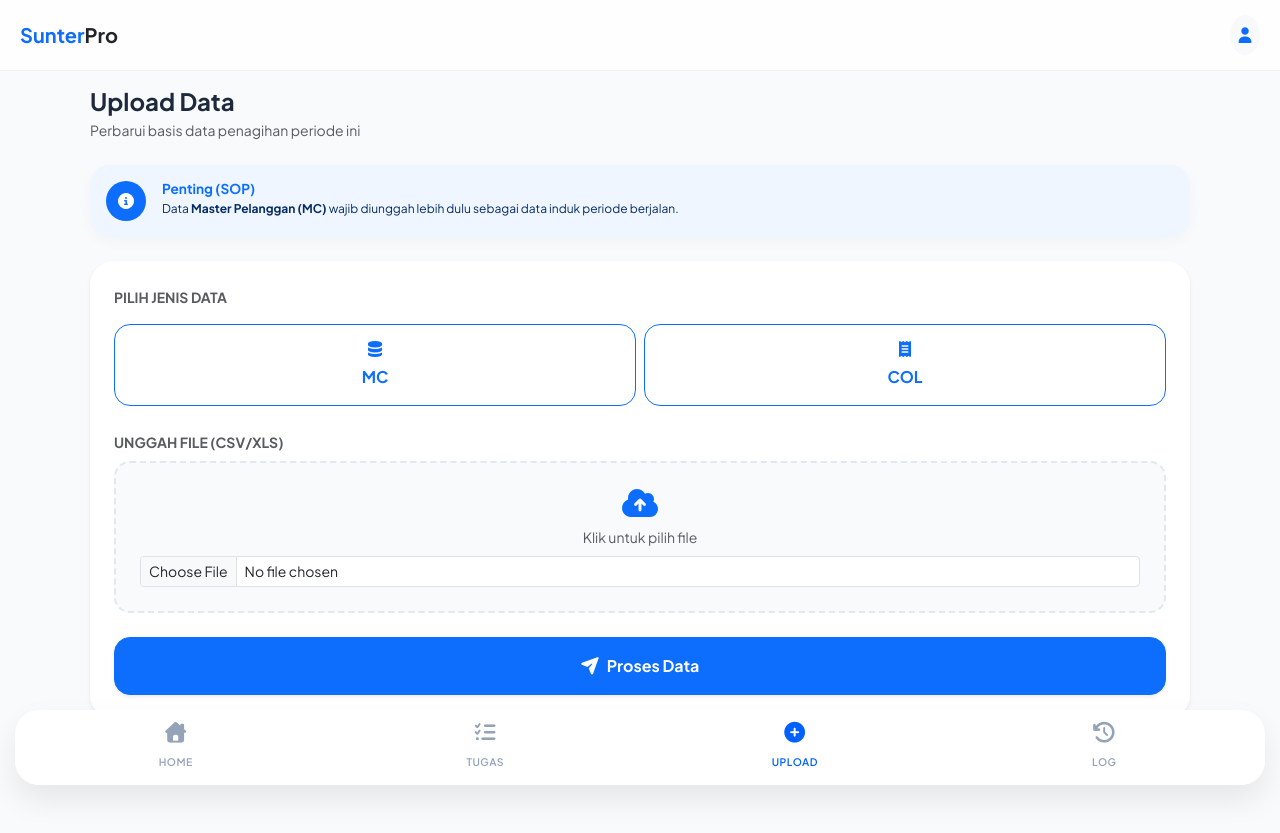
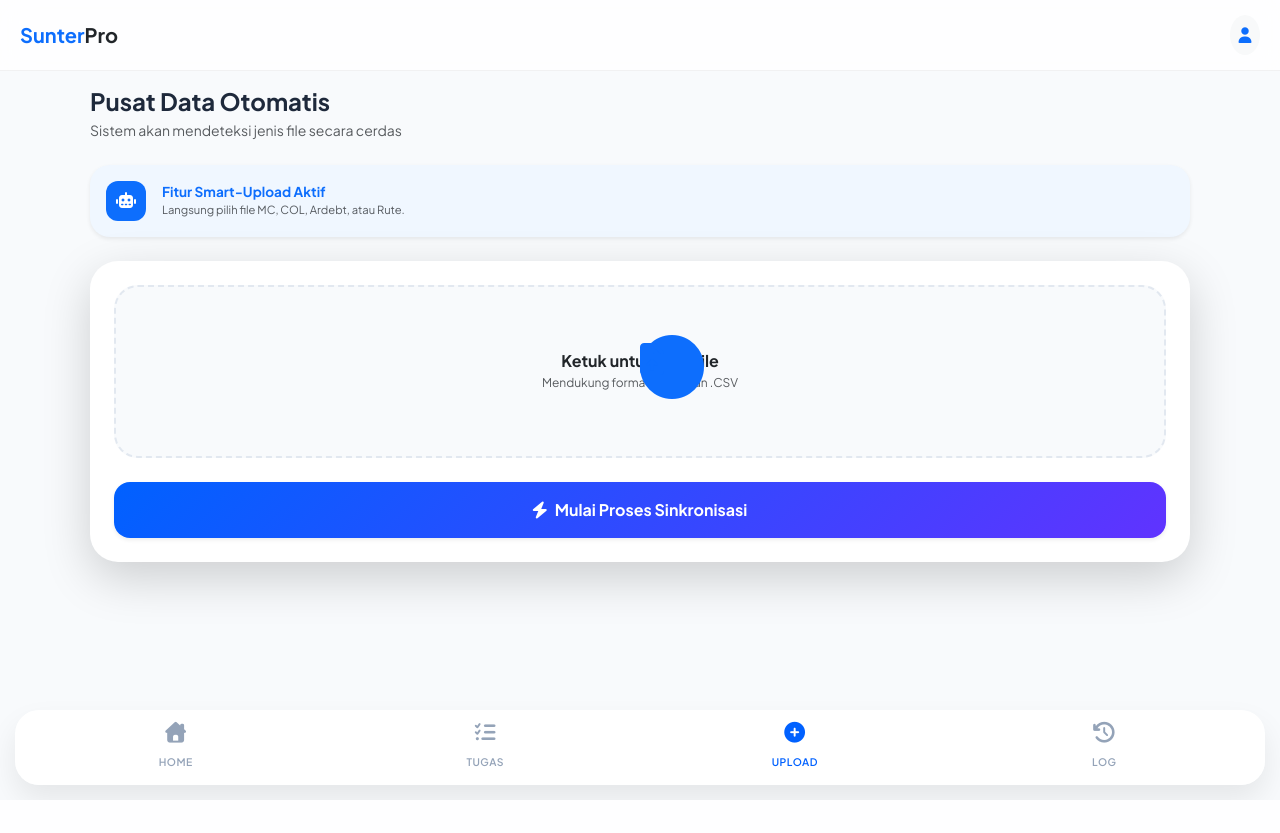
Before and after one commit to krackxor/Penagihan, a Flask app: page /upload in a window 1280 px wide. After the commit the page ends 800 px from the top, so only its background shows below. Run offline with Flask 3, Linux system fonts and the light colour scheme; some libraries are stand-ins or nearby versions.

Commit message:
Update upload.html

```diff
--- a/templates/upload.html
+++ b/templates/upload.html
@@ -2,93 +2,113 @@
 {% block content %}
 <div class="animate__animated animate__fadeIn px-2">
     <div class="mb-4">
-        <h4 class="fw-bold mb-1">Upload Data</h4>
-        <p class="text-muted small">Perbarui basis data penagihan periode ini</p>
+        <h4 class="fw-bold mb-1">Pusat Data Otomatis</h4>
+        <p class="text-muted small">Sistem akan mendeteksi jenis file secara cerdas</p>
     </div>
 
-    <div class="card border-0 mb-4" style="background: #eff6ff; border-radius: 20px;">
-        <div class="card-body d-flex align-items-start p-3">
-            <div class="bg-primary text-white rounded-circle d-flex align-items-center justify-content-center me-3" style="min-width: 40px; height: 40px;">
-                <i class="fas fa-info-circle"></i>
+    <div class="card border-0 mb-4 shadow-sm" style="background: #f0f7ff; border-radius: 20px;">
+        <div class="card-body p-3 d-flex align-items-center">
+            <div class="icon-circle bg-primary text-white me-3">
+                <i class="fas fa-robot"></i>
             </div>
             <div>
-                <h6 class="fw-bold text-primary mb-1" style="font-size: 0.85rem;">Penting (SOP)</h6>
-                <p class="text-primary-emphasis mb-0" style="font-size: 0.75rem; line-height: 1.4;">
-                    Data <strong>Master Pelanggan (MC)</strong> wajib diunggah lebih dulu sebagai data induk periode berjalan.
-                </p>
+                <h6 class="fw-bold text-primary mb-0" style="font-size: 0.85rem;">Fitur Smart-Upload Aktif</h6>
+                <p class="text-muted mb-0" style="font-size: 0.7rem;">Langsung pilih file MC, COL, Ardebt, atau Rute.</p>
             </div>
         </div>
     </div>
 
-    <div class="card border-0 shadow-sm mb-4" style="border-radius: 24px;">
-        <div class="card-body p-4">
+
+    <div class="card border-0 shadow-lg mb-4" style="border-radius: 28px; background: #ffffff;">
+        <div class="card-body p-4 text-center">
             <form id="uploadForm">
-                <div class="mb-4">
-                    <label class="form-label fw-bold small text-muted text-uppercase mb-3">Pilih Jenis Data</label>
-                    <div class="row g-2">
-                        <div class="col-6">
-                            <input type="radio" class="btn-check" name="file_type" id="type_mc" value="mc" required>
-                            <label class="btn btn-outline-primary w-100 py-3 rounded-4" for="type_mc">
-                                <i class="fas fa-database d-block mb-2"></i><strong>MC</strong>
-                            </label>
-                        </div>
-                        <div class="col-6">
-                            <input type="radio" class="btn-check" name="file_type" id="type_col" value="collection">
-                            <label class="btn btn-outline-primary w-100 py-3 rounded-4" for="type_col">
-                                <i class="fas fa-receipt d-block mb-2"></i><strong>COL</strong>
-                            </label>
-                        </div>
+                <div class="upload-area p-5 mb-4 d-flex flex-column align-items-center justify-content-center" id="drop-zone">
+                    <div class="icon-stack mb-3">
+                        <i class="fas fa-circle fa-stack-2x text-primary opacity-10"></i>
+                        <i class="fas fa-file-arrow-up fa-stack-1x text-primary"></i>
+                    </div>
+                    <h6 class="fw-bold mb-1">Ketuk untuk Pilih File</h6>
+                    <p class="text-muted" style="font-size: 0.75rem;">Mendukung format .XLSX dan .CSV</p>
+                    <input type="file" name="file" id="fileInput" class="d-none" accept=".xlsx, .xls, .csv" required>
+
+                    <div id="filePreview" class="d-none mt-3 p-2 bg-light rounded-3 w-100">
+                        <span class="small fw-bold text-primary" id="fileNameDisplay">file_name.xlsx</span>
                     </div>
                 </div>
 
-                <div class="mb-4">
-                    <label class="form-label fw-bold small text-muted text-uppercase mb-2">Unggah File (CSV/XLS)</label>
-                    <div class="upload-zone p-4 text-center border-2 border-dashed rounded-4" id="drop-zone">
-                        <i class="fas fa-cloud-arrow-up fa-2x text-primary mb-2"></i>
-                        <p class="small text-muted mb-2">Klik untuk pilih file</p>
-                        <input type="file" name="file" id="fileInput" class="form-control form-control-sm" accept=".csv,.xlsx,.xls" required>
-                    </div>
-                </div>
-
-                <button type="submit" id="btnUpload" class="btn btn-primary w-100 py-3 fw-bold shadow-sm rounded-4">
-                    <i class="fas fa-paper-plane me-2"></i>Proses Data
+                <button type="submit" id="btnUpload" class="btn btn-primary w-100 py-3 fw-bold rounded-4 shadow-sm">
+                    <i class="fas fa-bolt me-2"></i>Mulai Proses Sinkronisasi
                 </button>
             </form>
         </div>
     </div>
 
-    <div id="uploadOverlay" class="d-none position-fixed top-0 start-0 w-100 h-100 bg-white d-flex flex-column align-items-center justify-content-center" style="z-index: 3000;">
-        <div class="spinner-grow text-primary mb-4" role="status" style="width: 3rem; height: 3rem;"></div>
-        <h5 class="fw-bold mb-1">Memproses File Besar...</h5>
-        <p class="text-muted small px-5 text-center">Jangan tutup aplikasi hingga proses sinkronisasi database selesai.</p>
+    <div id="uploadOverlay" class="d-none position-fixed top-0 start-0 w-100 h-100 bg-white d-flex flex-column align-items-center justify-content-center" style="z-index: 9999;">
+        <div class="spinner-container mb-4">
+            <div class="spinner-border text-primary" style="width: 3.5rem; height: 3.5rem; border-width: 0.3em;" role="status"></div>
+            <i class="fas fa-microchip text-primary position-absolute" style="top: 50%; left: 50%; transform: translate(-50%, -50%);"></i>
+        </div>
+        <h5 class="fw-bold text-dark mb-1">Menganalisis File...</h5>
+        <p class="text-muted small px-5 text-center">Sedang memproses data dan membagi ZONA_NOVAK secara otomatis.</p>
+
+        <div class="progress w-75 mt-3" style="height: 8px; border-radius: 10px;">
+            <div class="progress-bar progress-bar-striped progress-bar-animated bg-primary" style="width: 100%"></div>
+        </div>
     </div>
 </div>
 
 <style>
-    .btn-check:checked + .btn-outline-primary {
-        background: #0061ff;
-        color: white;
-        box-shadow: 0 8px 15px rgba(0, 97, 255, 0.2);
-    }
-    .upload-zone {
-        background-color: #f8fafc;
+    .icon-circle { width: 40px; height: 40px; display: flex; align-items: center; justify-content: center; border-radius: 12px; }
+    .upload-area {
         border: 2px dashed #e2e8f0;
+        border-radius: 24px;
+        background: #f8fafc;
+        cursor: pointer;
         transition: all 0.3s ease;
     }
-    .upload-zone:active { background-color: #f1f5f9; border-color: #0061ff; }
+    .upload-area:hover, .upload-area:active {
+        background: #f1f5f9;
+        border-color: #0061ff;
+    }
+    .icon-stack { position: relative; display: inline-block; font-size: 2rem; }
+    .spinner-container { position: relative; display: inline-block; }
+
+    /* Tombol melayang saat loading */
+    .btn-primary {
+        background: linear-gradient(135deg, #0061ff 0%, #6033ff 100%);
+        border: none;
+    }
 </style>
 
 <script src="https://cdn.jsdelivr.net/npm/sweetalert2@11"></script>
 <script>
+    const dropZone = document.getElementById('drop-zone');
+    const fileInput = document.getElementById('fileInput');
+    const preview = document.getElementById('filePreview');
+    const fileNameDisplay = document.getElementById('fileNameDisplay');
+
+    // Klik area untuk pilih file
+    dropZone.onclick = () => fileInput.click();
+
+    // Tampilkan nama file saat dipilih
+    fileInput.onchange = (e) => {
+        if (e.target.files.length > 0) {
+            preview.classList.remove('d-none');
+            fileNameDisplay.innerText = e.target.files[0].name;
+            dropZone.style.borderColor = '#0061ff';
+        }
+    };
+
     document.getElementById('uploadForm').onsubmit = async (e) => {
         e.preventDefault();
+        const overlay = document.getElementById('uploadOverlay');
         const btn = document.getElementById('btnUpload');
-        const overlay = document.getElementById('uploadOverlay');
 
         btn.disabled = true;
         overlay.classList.remove('d-none');
 
         const fd = new FormData(e.target);
+
         try {
             const response = await fetch('/api/upload', {
                 method: 'POST',
@@ -101,11 +121,12 @@
             if (response.ok) {
                 Swal.fire({
                     icon: 'success',
-                    title: 'Berhasil',
-                    text: result.message,
-                    confirmButtonColor: '#0061ff',
-                    customClass: { popup: 'rounded-4' }
-                }).then(() => window.location.href = '/history');
+                    title: 'Berhasil!',
+                    text: `File ${result.detected} terdeteksi dan diolah.`,
+                    confirmButtonColor: '#0061ff'
+                }).then(() => {
+                    window.location.href = '/history';
+                });
             } else {
                 Swal.fire({
                     icon: 'error',
@@ -117,7 +138,7 @@
             }
         } catch (err) {
             overlay.classList.add('d-none');
-            Swal.fire({ icon: 'error', title: 'Error', text: 'Masalah jaringan atau server.' });
+            Swal.fire({ icon: 'error', title: 'Error', text: 'Masalah koneksi server.' });
             btn.disabled = false;
         }
     };
```
